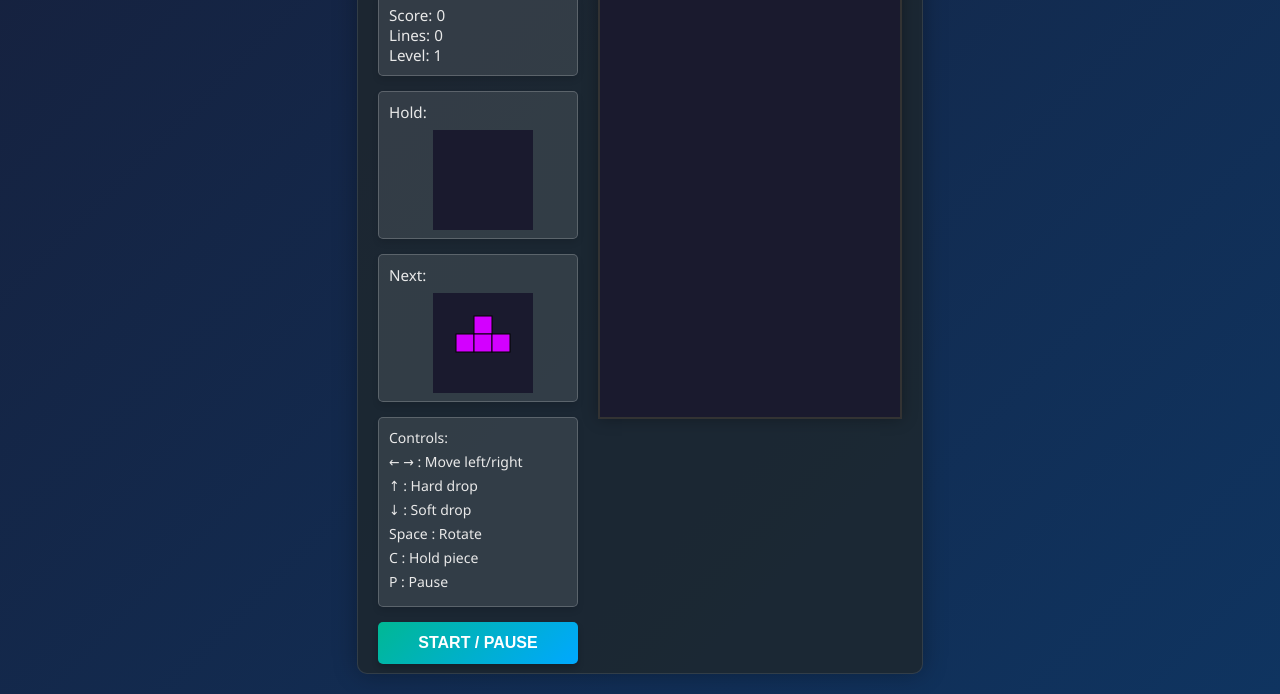
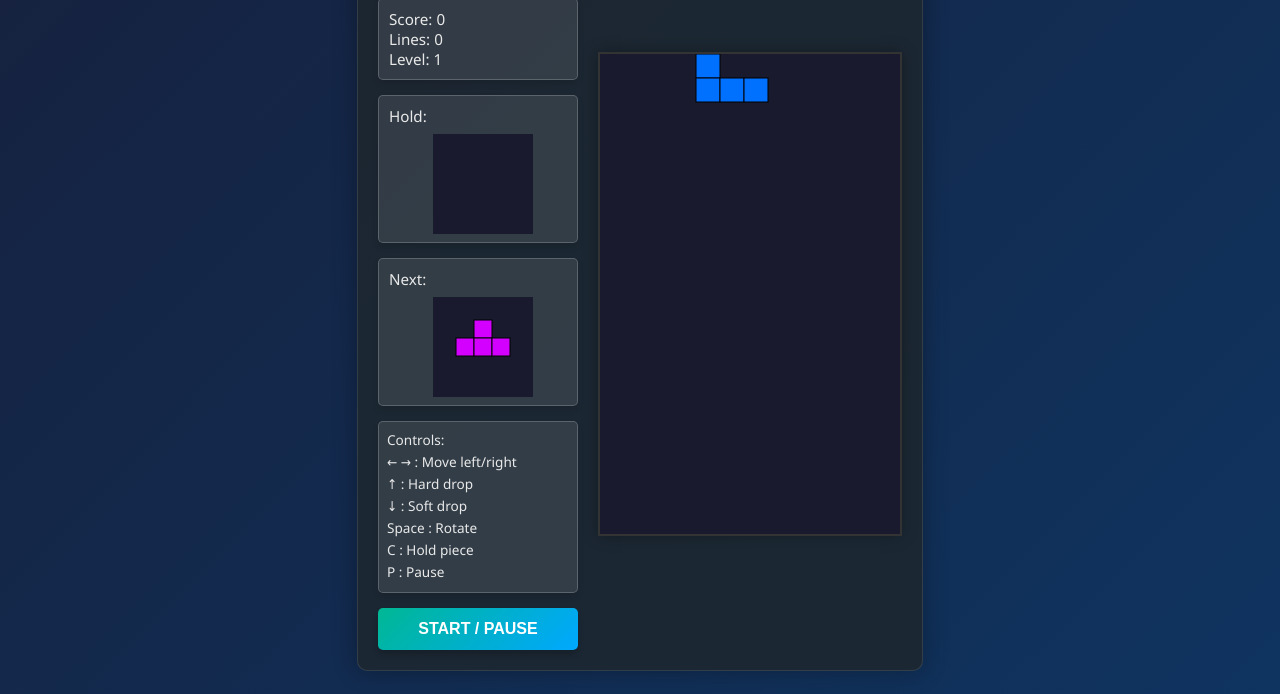
Before and after one commit to micahvs/tetris, a plain HTML site: page index.html in a window 1280 px wide. Shown: the part 106-800 px from the top of the page. Drawn offline with Linux system fonts and the light colour scheme.

Commit message:
Update style.css

```diff
--- a/style.css
+++ b/style.css
@@ -23,6 +23,8 @@ body {
     box-shadow: 0 0 25px rgba(0, 0, 0, 0.3);
     border: 1px solid rgba(255, 255, 255, 0.1);
     max-height: 95vh;
+    max-width: 95vw;
+    margin: 0 auto;
 }
 
 .game-info {
@@ -70,15 +72,15 @@ h1 {
 
 .controls {
     background-color: rgba(255, 255, 255, 0.1);
-    padding: 10px;
+    padding: 8px;
     border-radius: 5px;
     border: 1px solid rgba(255, 255, 255, 0.2);
     box-shadow: 0 4px 6px rgba(0, 0, 0, 0.1);
-    font-size: 14px;
+    font-size: 0.85rem;
 }
 
 .controls p {
-    margin-bottom: 5px;
+    margin-bottom: 3px;
 }
 
 #start-button {
@@ -103,7 +105,9 @@ h1 {
 }
 
 .game-container {
-    position: relative;
+    display: flex;
+    justify-content: center;
+    align-items: center;
 }
 
 #game-board {
@@ -124,6 +128,7 @@ h1 {
 @media (max-width: 768px) {
     .container {
         flex-direction: column;
+        align-items: center;
     }
 
     .game-info {
@@ -135,9 +140,4 @@ h1 {
         order: 1;
         margin-bottom: 20px;
     }
-
-    #game-board {
-        width: 100%;
-        height: auto;
-    }
 }
```
